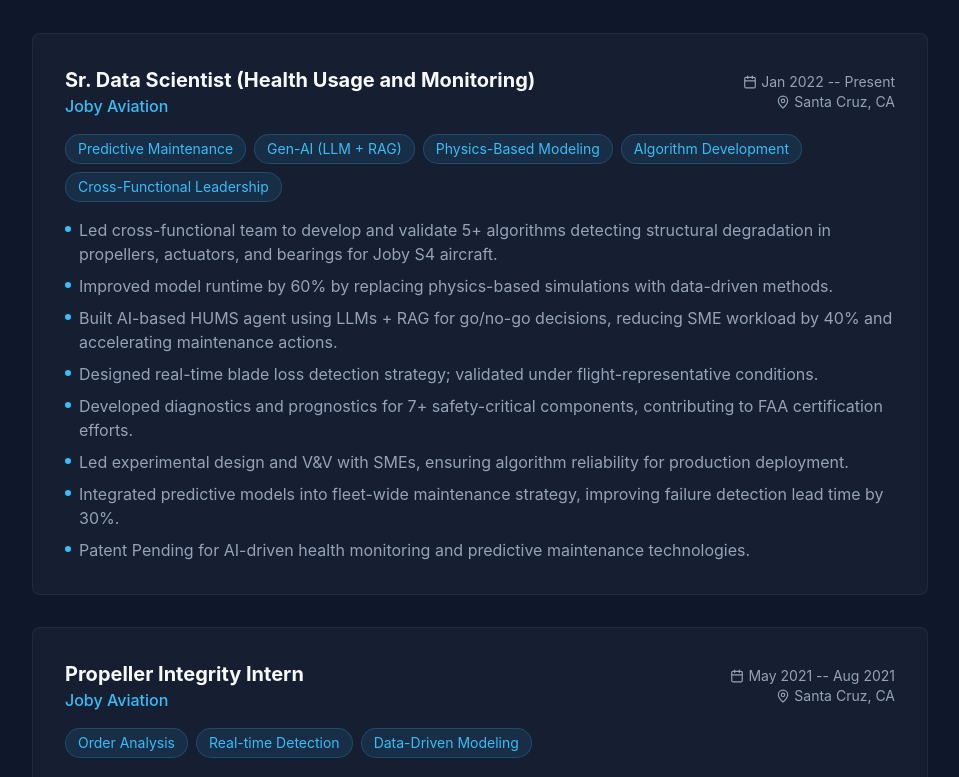
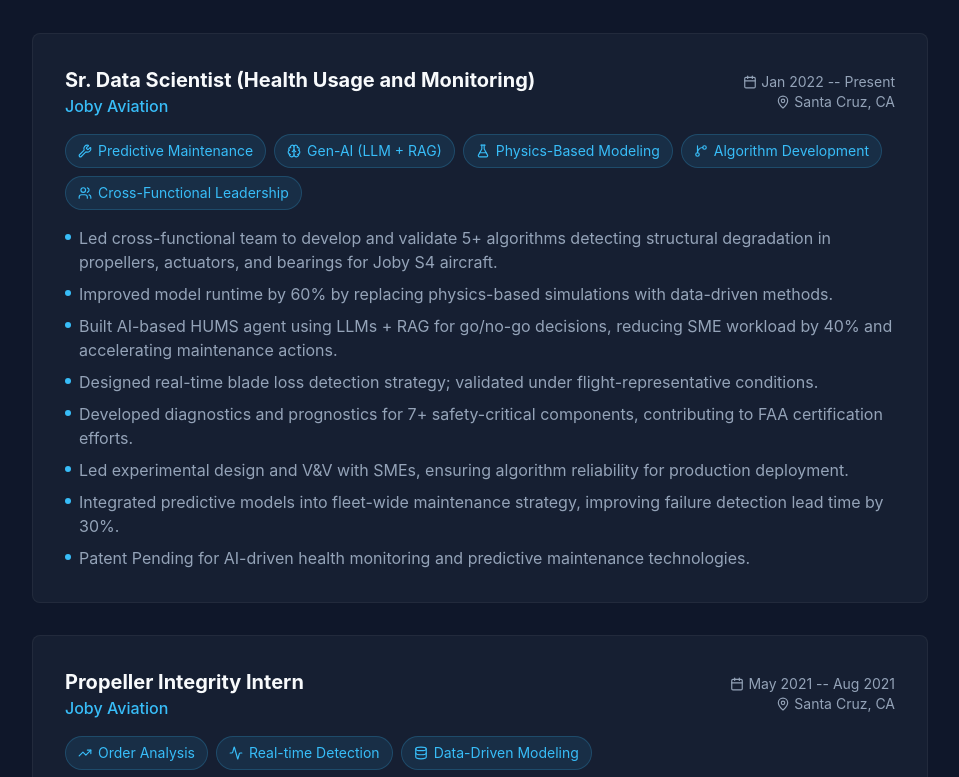
Before and after one commit to manukrisvt/portfolio, a React (Vite) app: page / in a window 1280 px wide. Shown: the part 2621-3398 px from the top of the page, without its empty margins (160-1119 px from the left). Built offline with nearby package versions, Linux system fonts and the light colour scheme.

Commit message:
Add icons to skill badges for better visual hierarchy

```diff
--- a/src/components/Experience.jsx
+++ b/src/components/Experience.jsx
@@ -1,9 +1,32 @@
 import React from 'react';
 import { motion } from 'framer-motion';
 import { experience, education } from '../data';
-import { Briefcase, GraduationCap, Calendar, MapPin } from 'lucide-react';
+import { Briefcase, GraduationCap, Calendar, MapPin, Wrench, Brain, Activity, Zap, GitBranch, Users, Cpu, FlaskConical, TrendingUp, Database } from 'lucide-react';
+
 
 const Experience = () => {
+    // Map skills to icons
+    const getSkillIcon = (skill) => {
+        const iconMap = {
+            'Predictive Maintenance': Wrench,
+            'Gen-AI (LLM + RAG)': Brain,
+            'Physics-Based Modeling': FlaskConical,
+            'Algorithm Development': GitBranch,
+            'Cross-Functional Leadership': Users,
+            'Order Analysis': TrendingUp,
+            'Real-time Detection': Activity,
+            'Data-Driven Modeling': Database,
+            'PhD Research': GraduationCap,
+            'Vibration Modeling': Activity,
+            'Time Series ML': TrendingUp,
+            'Academic Publishing': Briefcase,
+            'PCA Algorithms': Cpu,
+        };
+
+        const IconComponent = iconMap[skill] || Zap;
+        return <IconComponent size={14} />;
+    };
+
     return (
         <section id="experience" className="py-20">
             <div className="container mx-auto px-6">
@@ -50,8 +73,9 @@
                                             {job.skills.map((skill, skillIndex) => (
                                                 <span
                                                     key={skillIndex}
-                                                    className="px-3 py-1 bg-accent/10 text-accent text-sm rounded-full border border-accent/20 hover:bg-accent/20 transition-colors"
+                                                    className="px-3 py-1.5 bg-accent/10 text-accent text-sm rounded-full border border-accent/20 hover:bg-accent/20 transition-colors flex items-center gap-1.5"
                                                 >
+                                                    {getSkillIcon(skill)}
                                                     {skill}
                                                 </span>
                                             ))}
```
